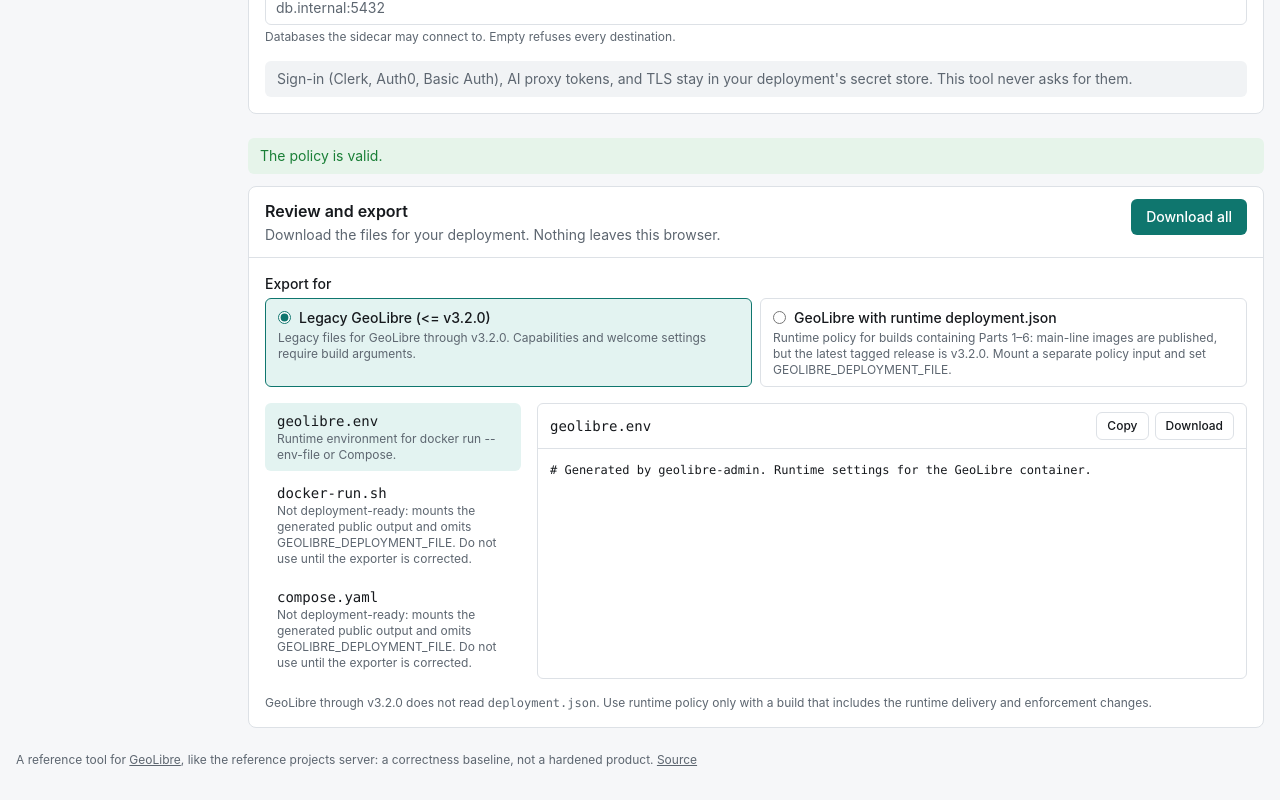
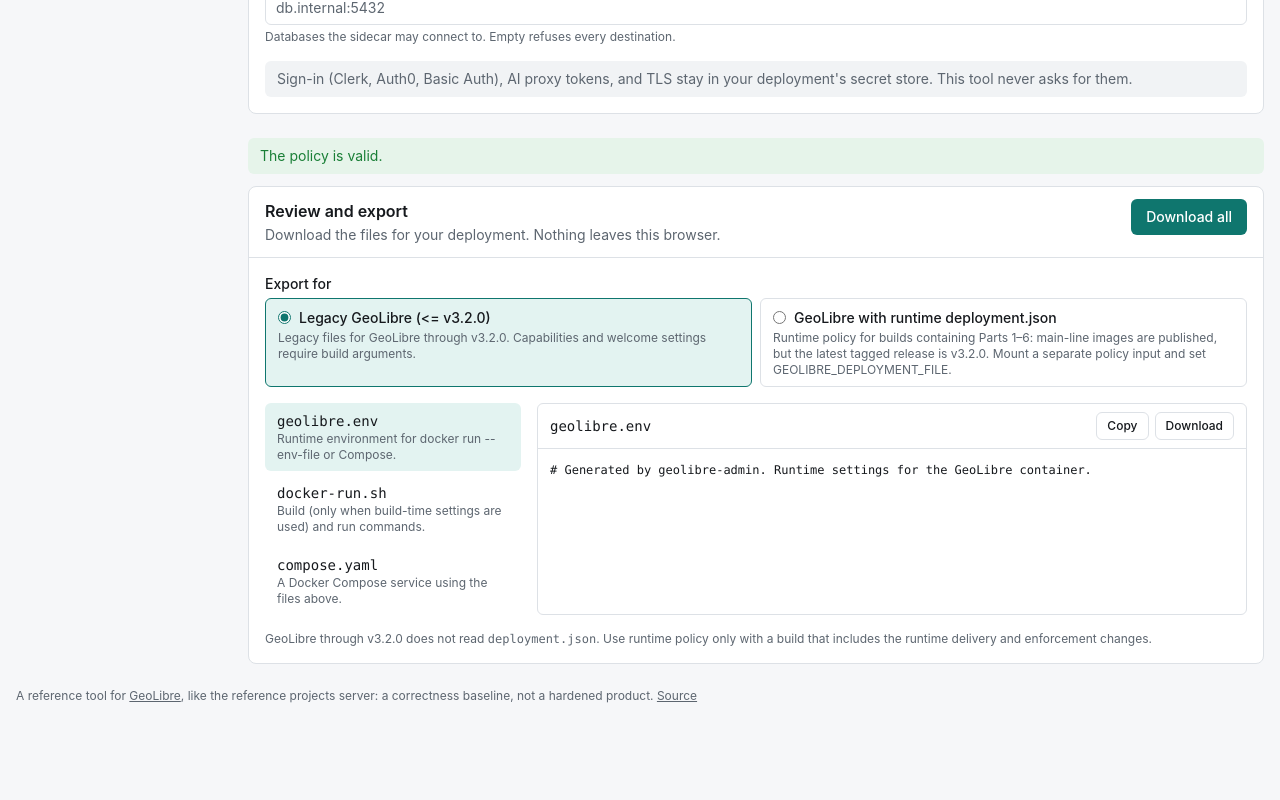
Before and after one commit to deniial00/geolibre-admin, a React (Vite) app: page / in a window 1280 px wide. Shown: the part 4044-4844 px from the top of the page. After the commit the page ends 4780 px from the top, so only its background shows below. Built offline with nearby package versions, Linux system fonts and the light colour scheme.

Commit message:
Scope runtime export warning to deployment target

```diff
--- a/src/policy-editor/ExportSection.tsx
+++ b/src/policy-editor/ExportSection.tsx
@@ -117,7 +117,9 @@
                   )}
                 >
                   <span className="block font-mono text-sm">{item.name}</span>
-                  <span className="block text-xs text-muted">{fileDescriptions[item.name] ?? item.description}</span>
+                  <span className="block text-xs text-muted">
+                    {target === "deployment" ? fileDescriptions[item.name] ?? item.description : item.description}
+                  </span>
                 </button>
               </li>
             ))}
```
